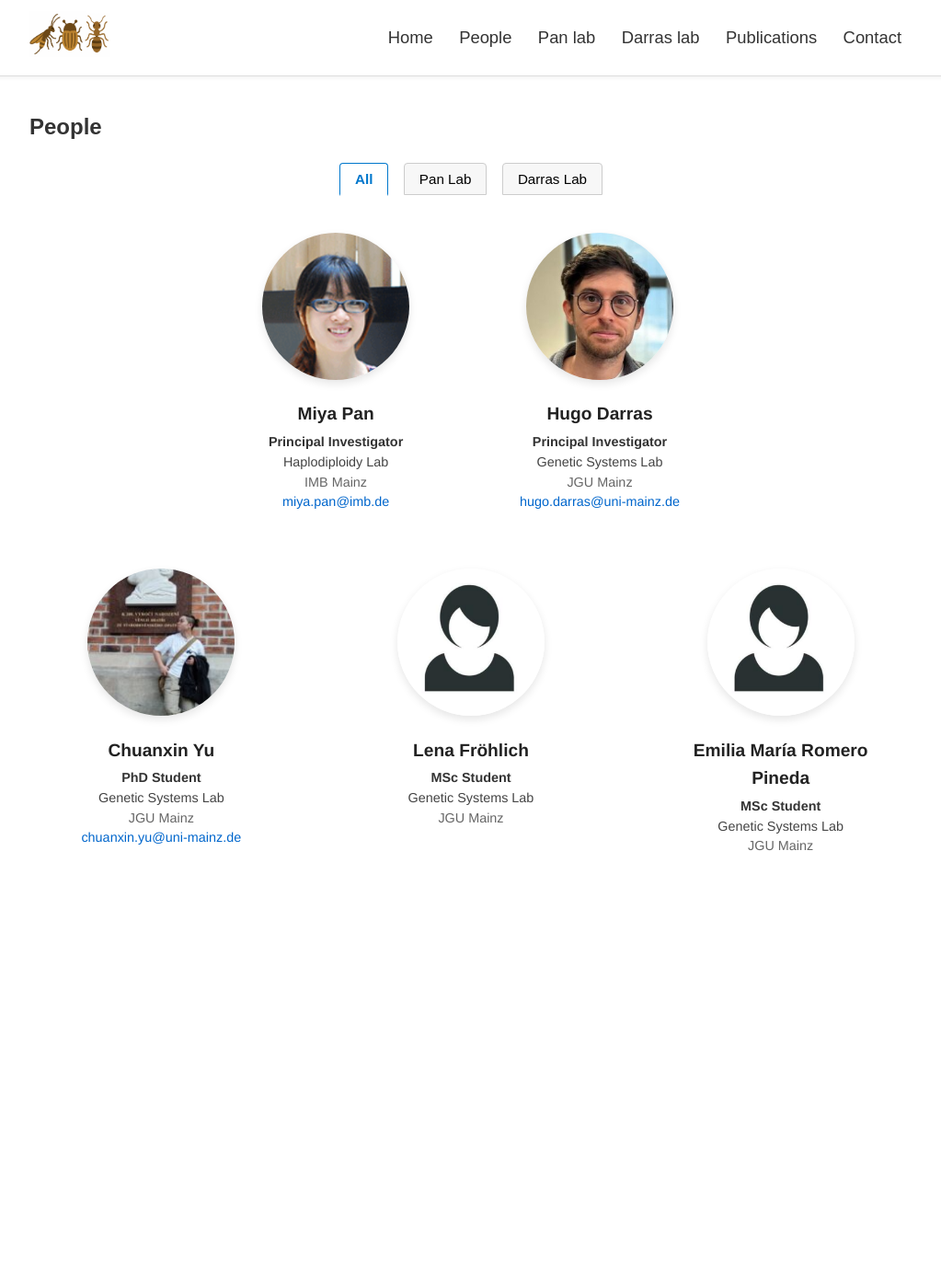
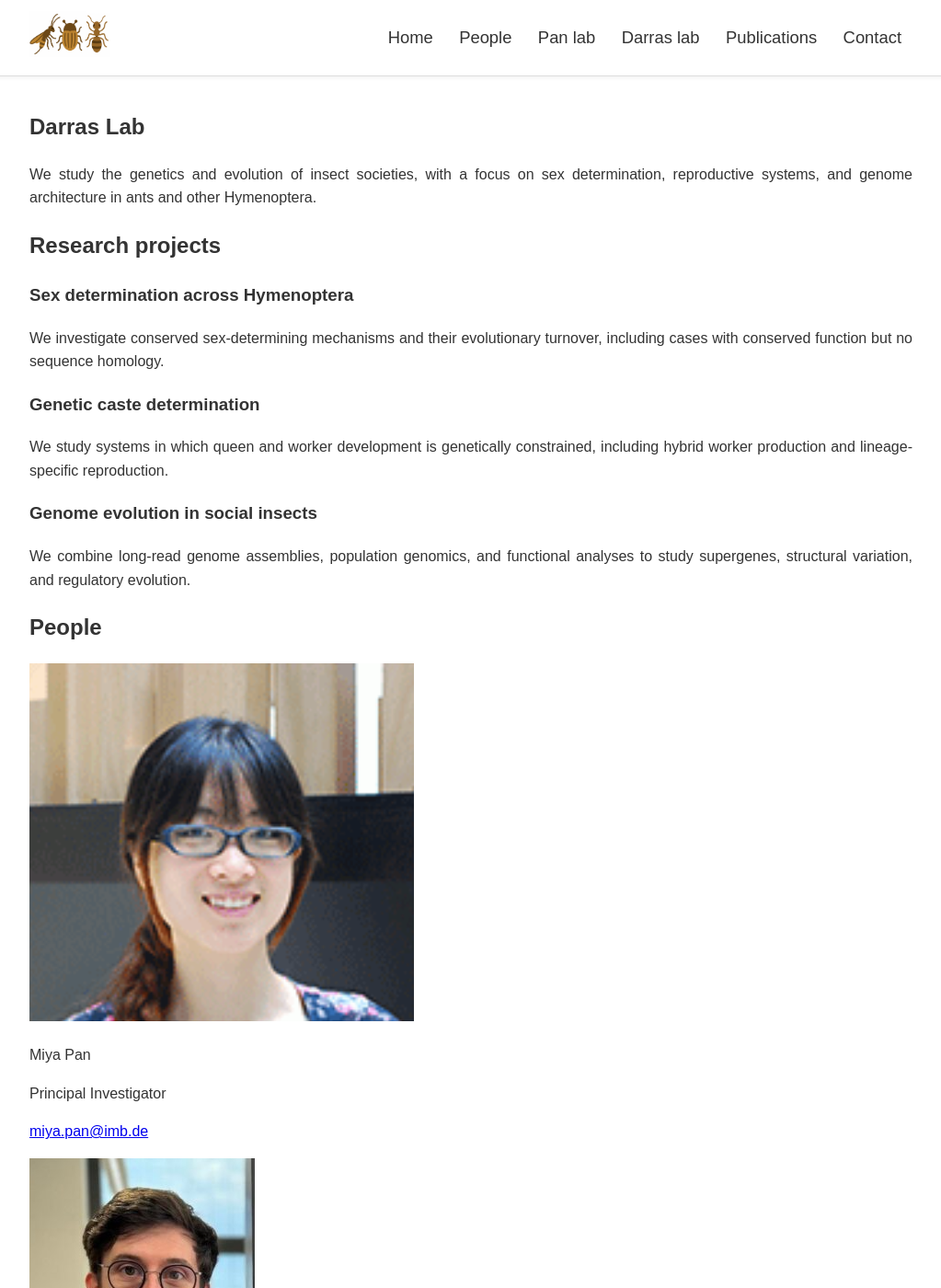
Before and after one commit to lab-darras/lab-darras.github.io, a Jekyll site: the page built from index.md, in a window 1280 px wide and 1400 px high. Shown: the whole window at 92% size, without its empty margins (128-1151 px from the left). Built offline with Jekyll 4.4.1, drawn with Linux system fonts in a browser that asks for light colours; our own code applies the rules of GitHub Pages for plain Markdown files; some of the changed text lies outside the part shown.

Commit message:
Update index.md

```diff
--- a/index.md
+++ b/index.md
@@ -1,188 +1,105 @@
+---
+layout: default
+title: Darras Lab
+permalink: /
+---
+
+<section id="research" class="section">
+  <h1>Darras Lab</h1>
+  <p class="lead">
+    We study the genetics and evolution of insect societies, with a focus on sex determination, reproductive systems, and genome architecture in ants and other Hymenoptera.
+  </p>
+
+  <h2>Research projects</h2>
+  <div class="cards">
+    <div class="card">
+      <h3>Sex determination across Hymenoptera</h3>
+      <p>
+        We investigate conserved sex-determining mechanisms and their evolutionary turnover, including cases with conserved function but no sequence homology.
+      </p>
+    </div>
+
+    <div class="card">
+      <h3>Genetic caste determination</h3>
+      <p>
+        We study systems in which queen and worker development is genetically constrained, including hybrid worker production and lineage-specific reproduction.
+      </p>
+    </div>
+
+    <div class="card">
+      <h3>Genome evolution in social insects</h3>
+      <p>
+        We combine long-read genome assemblies, population genomics, and functional analyses to study supergenes, structural variation, and regulatory evolution.
+      </p>
+    </div>
+  </div>
+</section>
+
 <section id="people" class="section">
   <h2>People</h2>
 
-  <style>
-  /* Layout */
-  .group-leaders {
-    display: flex;
-    justify-content: center;
-    gap: 120px;
-    margin: 40px 0 60px 0;
-    flex-wrap: wrap;
-  }
-
-  .people-grid {
-    display: grid;
-    grid-template-columns: repeat(auto-fit, minmax(180px, 1fr));
-    gap: 50px;
-    justify-items: center;
-    margin-top: 40px;
-  }
-
-  /* Card layout for each person */
-  .person {
-    text-align: center;
-    max-width: 220px;
-    font-family: "Helvetica Neue", Helvetica, Arial, sans-serif;
-  }
-
-  .person img {
-    width: 160px;
-    height: 160px;
-    object-fit: cover;
-    border-radius: 50%;
-    box-shadow: 0px 4px 10px rgba(0,0,0,0.1);
-    transition: transform 0.3s ease, box-shadow 0.3s ease;
-  }
-
-  .person img:hover {
-    transform: scale(1.05);
-    box-shadow: 0px 6px 15px rgba(0,0,0,0.2);
-  }
-
-  /* Name */
-  .person h3 {
-    margin-top: 15px;
-    margin-bottom: 5px;
-    font-size: 1.2rem;
-    font-weight: 600;
-    color: #222;
-    text-align: center;
-  }
-
-  /* Ensure all text under the photo is centered */
-  .person p,
-  .person a {
-    display: block;
-    text-align: center;
-    margin: 3px 0;
-    font-size: 0.9rem;
-    line-height: 1.3;
-  }
-
-  /* Roles */
-  .person .role {
-    font-weight: 600;
-    color: #333;
-  }
-
-  /* Labs */
-  .person .lab {
-    font-weight: 500;
-    color: #444;
-  }
-
-  /* Institutes */
-  .person .institute {
-    font-weight: 400;
-    color: #666;
-  }
-
-  /* Email links */
-  .person a {
-    color: #0066cc;
-    text-decoration: none;
-  }
-
-  .person a:hover {
-    text-decoration: underline;
-  }
-
-  /* Filter buttons */
-  #people-filter {
-    text-align: center;
-    margin-bottom: 30px;
-  }
-  #people-filter button {
-    margin: 0 6px;
-    padding: 8px 16px;
-    font-size: 0.95rem;
-    cursor: pointer;
-    border: 1px solid #ccc;
-    background: #f7f7f7;
-    border-radius: 4px 4px 0 0;
-    transition: background 0.2s, border-color 0.2s;
-  }
-  #people-filter button:hover {
-    background: #eaeaea;
-  }
-  #people-filter button.active {
-    background: #fff;
-    border: 1px solid #0077cc;
-    border-bottom: 2px solid #fff;
-    color: #0077cc;
-    font-weight: 600;
-  }
-  </style>
-
-  <!-- Filter buttons -->
-  <div id="people-filter">
-    <button class="active" onclick="filterPeople('all', this)">All</button>
-    <button onclick="filterPeople('pan', this)">Pan Lab</button>
-    <button onclick="filterPeople('darras', this)">Darras Lab</button>
-  </div>
-
-  <div class="group-leaders">
-    <div class="person" data-lab="pan">
-      <img src="{{ '/assets/images/miya-pan.png' | relative_url }}" alt="Miya Pan">
-      <h3>Miya Pan</h3>
-      <p class="role">Principal Investigator</p>
-      <p class="lab">Haplodiploidy Lab</p>
-      <p class="institute">IMB Mainz</p>
-      <p><a href="mailto:miya.pan@imb.de">miya.pan@imb.de</a></p>
+  <div class="people-grid">
+    <div class="person">
+      <img class="avatar" src="{{ '/assets/images/miya-pan.png' | relative_url }}" alt="Miya Pan">
+      <div class="meta">
+        <p class="name">Miya Pan</p>
+        <p class="role">Principal Investigator</p>
+        <p class="email"><a href="mailto:miya.pan@imb.de">miya.pan@imb.de</a></p>
+      </div>
     </div>
 
-    <div class="person" data-lab="darras">
-      <img src="{{ '/assets/images/hugo-darras.png' | relative_url }}" alt="Hugo Darras">
-      <h3>Hugo Darras</h3>
-      <p class="role">Principal Investigator</p>
-      <p class="lab">Genetic Systems Lab</p>
-      <p class="institute">JGU Mainz</p>
-      <p><a href="mailto:hugo.darras@uni-mainz.de">hugo.darras@uni-mainz.de</a></p>
+    <div class="person">
+      <img class="avatar" src="{{ '/assets/images/hugo-darras.png' | relative_url }}" alt="Hugo Darras">
+      <div class="meta">
+        <p class="name">Hugo Darras</p>
+        <p class="role">Principal Investigator</p>
+        <p class="email"><a href="mailto:hugo.darras@uni-mainz.de">hugo.darras@uni-mainz.de</a></p>
+      </div>
+    </div>
+
+    <div class="person">
+      <img class="avatar" src="{{ '/assets/images/chuanxin.png' | relative_url }}" alt="Chuanxin Yu">
+      <div class="meta">
+        <p class="name">Chuanxin Yu</p>
+        <p class="role">PhD Student</p>
+        <p class="email"><a href="mailto:chuanxin.yu@uni-mainz.de">chuanxin.yu@uni-mainz.de</a></p>
+      </div>
+    </div>
+
+    <div class="person">
+      <img class="avatar" src="{{ '/assets/images/lena.png' | relative_url }}" alt="Lena Fröhlich">
+      <div class="meta">
+        <p class="name">Lena Fröhlich</p>
+        <p class="role">MSc Student</p>
+      </div>
+    </div>
+
+    <div class="person">
+      <img class="avatar" src="{{ '/assets/images/emilia.png' | relative_url }}" alt="Emilia María Romero Pineda">
+      <div class="meta">
+        <p class="name">Emilia María Romero Pineda</p>
+        <p class="role">MSc Student</p>
+      </div>
     </div>
   </div>
+</section>
 
-  <div class="people-grid">
-    <div class="person" data-lab="darras">
-      <img src="{{ '/assets/images/chuanxin.png' | relative_url }}" alt="Chuanxin Yu">
-      <h3>Chuanxin Yu</h3>
-      <p class="role">PhD Student</p>
-      <p class="lab">Genetic Systems Lab</p>
-      <p class="institute">JGU Mainz</p>
-      <p><a href="mailto:chuanxin.yu@uni-mainz.de">chuanxin.yu@uni-mainz.de</a></p>
-    </div>
+<section id="publications" class="section">
+  <h2>Publications</h2>
+  <p class="muted">
+    Selected publications. For a full list, see Google Scholar.
+  </p>
 
-    <div class="person" data-lab="darras">
-      <img src="{{ '/assets/images/lena.png' | relative_url }}" alt="Lena Fröhlich">
-      <h3>Lena Fröhlich</h3>
-      <p class="role">MSc Student</p>
-      <p class="lab">Genetic Systems Lab</p>
-      <p class="institute">JGU Mainz</p>
-    </div>
-
-    <div class="person" data-lab="darras">
-      <img src="{{ '/assets/images/emilia.png' | relative_url }}" alt="Emilia María Romero Pineda">
-      <h3>Emilia María Romero Pineda</h3>
-      <p class="role">MSc Student</p>
-      <p class="lab">Genetic Systems Lab</p>
-      <p class="institute">JGU Mainz</p>
-    </div>
-  </div>
-
-  <script>
-  function filterPeople(lab, button) {
-    const people = document.querySelectorAll('#people .person');
-
-    people.forEach(person => {
-      if (lab === 'all') {
-        person.style.display = 'block';
-      } else {
-        person.style.display = person.getAttribute('data-lab') === lab ? 'block' : 'none';
-      }
-    });
-
-    document.querySelectorAll('#people-filter button').forEach(btn => btn.classList.remove('active'));
-    button.classList.add('active');
-  }
-  </script>
+  <ol class="pubs">
+    <li>
+      Yu C, Pan M, Darras H.
+      <span class="pub-title">Deep evolutionary conservation of a sex-determining locus without sequence homology.</span>
+      <span class="pub-journal">Proceedings of the National Academy of Sciences</span>.
+    </li>
+    <li>
+      Darras H et al.
+      <span class="pub-title">Title of another publication.</span>
+      <span class="pub-journal">Journal</span>.
+    </li>
+  </ol>
 </section>
```
